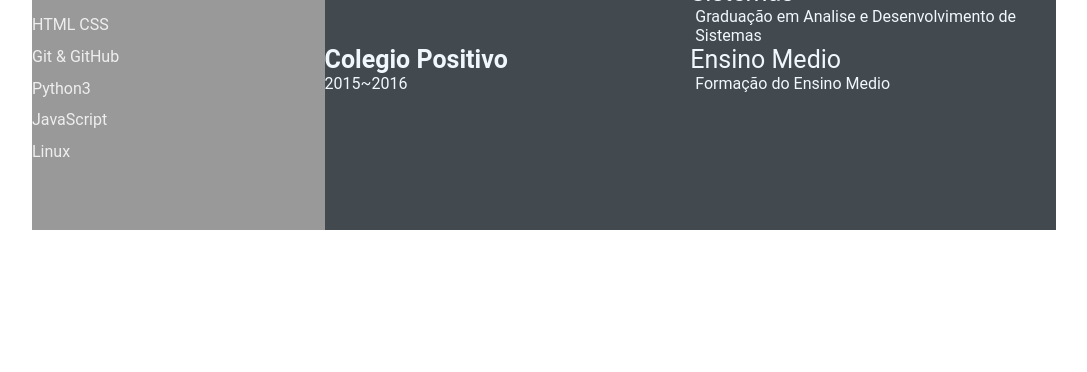
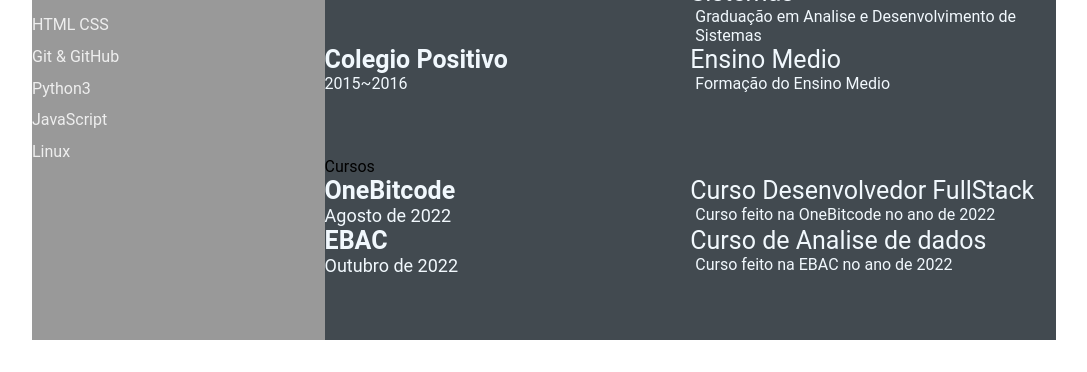
Before and after one commit to renninho/renninho.github.io, a plain HTML site: page index.html in a window 1280 px wide. Shown: the part 602-974 px from the top of the page, without its empty margins (96-1183 px from the left). Before the commit the page ends 864 px from the top, so only its background shows below. Drawn offline with Linux system fonts and the light colour scheme.

Commit message:
feature: add awards (#5)

```diff
--- a/index.html
+++ b/index.html
@@ -110,6 +110,32 @@
               </p>
           </div>
         </section>
+          <section class="awards gap">
+            <div class="right-tittle">Cursos</div>
+            <div class="awards-contents">
+              <div class="awards-left">
+              <p class="awards-company-name">OneBitcode</p>
+              <p class="awards-time-period">Agosto de 2022</p>
+            </div>
+            <div class="awards-right">
+              <p class="awards-name">Curso Desenvolvedor FullStack</p>
+              <p class="awards-desc">Curso feito na OneBitcode no ano de 2022
+
+              </p>
+
+            </div>
+            <div class="awards-left">
+              <p class="awards-company-name">EBAC</p>
+              <p class="awards-time-period">Outubro de 2022</p>
+            </div>
+            <div class="awards-right">
+                  <p class="awards-name">Curso de Analise de dados</p>
+                  <p class="awards-desc">Curso feito na EBAC no ano de 2022
+
+                  </p>
+              </div>
+            </div>
+          </section>
       </section>
     </main>
   </body>
```
